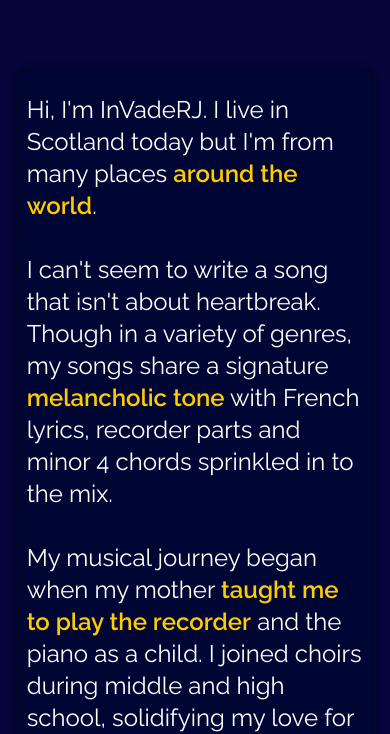
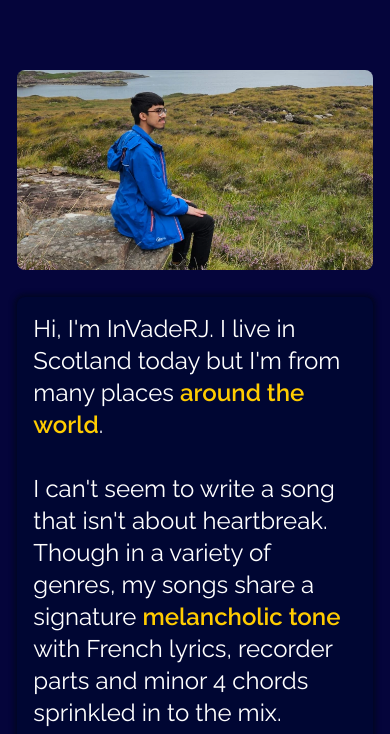
Before and after one commit to invaderjmusic/website, a plain HTML site: page about/index.html in a window 390 px wide. Shown: the part 368-1102 px from the top of the page. Drawn offline with Linux system fonts and the light colour scheme.

Commit message:
feat: add photo to about page

```diff
--- a/about/index.html
+++ b/about/index.html
@@ -200,7 +200,7 @@
         }
 
         #belowNavDiv {
-            height: 3em;
+            height: 2em;
         }
 
         @media screen and (max-width: 370px) {
@@ -213,17 +213,18 @@
             }
 
             #belowNavDiv {
-                height: 1.5em;
+                height: 0.5em;
             }
         }
 
     .soundcloud-excerpt {
         width: 70%;
+        margin: auto;
         background-color: #000633;
         border-radius: 0.5rem;
         box-shadow: 0px 0px 5px 3px #020624;
         padding: 0.5rem;
-      margin: auto;
+        box-sizing: border-box;
         text-align: left;
     }
 
@@ -246,31 +247,68 @@
         height: 200px;
         width: 70%;
         border-radius: 0.5rem;
-        padding: 0.5rem;
         margin: 1em auto;
         background-repeat: no-repeat;
         background-size: cover;
-    }
-
-    @media screen and (max-width: 900px) {
-      .soundcloud-excerpt {
-        width: 90%;
-      }
-
-      .section-image {
-        width: 90%;
-        background-position: top !important;
-      }
-
-      .soundcloud-excerpt p {
-        padding: 1rem 0px;
-      }
     }
 
     .strong {
         font-weight: 600;
         color: #ffcc00
     }
+
+    .flexbox {
+        width: 70%;
+        margin: 1em auto;
+        display: flex;
+        flex-direction: row;
+    }
+
+    .flexbox .section-image {
+        margin: 0 1em 0 0;
+        width: 40%;
+        height: auto;
+    }
+
+    .flexbox .soundcloud-excerpt {
+        width: 60%;
+    }
+
+    @media screen and (max-width: 1200px) {
+        .flexbox {
+            flex-direction: column;
+        }
+
+        .flexbox .section-image {
+            margin: 0 0 1em 0;
+            width: 100%;
+            height: 200px;
+        }
+
+        .flexbox .soundcloud-excerpt {
+            width: 100%;
+        }
+    }
+
+    @media screen and (max-width: 900px) {
+        .soundcloud-excerpt {
+            width: 95%;
+        }
+
+        .section-image {
+            width: 95%;
+            background-position: top !important;
+        }
+
+        .soundcloud-excerpt p {
+            padding: 0.5rem 0.5rem;
+        }
+
+        .flexbox {
+            width: 95%;
+        }
+    }
+
     </style>
 </head>
 
@@ -308,12 +346,17 @@
     </nav>
     <div id="belowNavDiv"></div>
 
+    <div class="flexbox">
+        <div class="section-image" style="background-image: url('/assets/profile-photo-web.webp'); background-position: top !important;"></div>
         <div class="soundcloud-excerpt">
             <p>
                 Hi, I'm InVadeRJ. I live in Scotland today but I'm from many places <span class="strong">around the world</span>.
                 <br /><br />
                 I can't seem to write a song that isn't about heartbreak. Though in a variety of genres, my songs share a signature <span class="strong">melancholic tone</span> with French lyrics, recorder parts and minor 4 chords sprinkled in to the mix.
             </p>
+        </div>
+    </div>
+    <div class="soundcloud-excerpt">
         <p>
             My musical journey began when my mother <span class="strong">taught me to play the recorder</span> and the piano as a child.
             I joined choirs during middle and high school, solidifying my love for singing. Despite this, I never manage to sing my own songs as well as they sound in my head...
@@ -364,7 +407,7 @@
           padding-bottom: 0.7rem;
           font-size: 1rem;
         ">
-            Page last updated: 30th July 2024
+            Page last updated: 29th August 2024
         </p>
     </footer>
 </body>
```
Lines whose indentation alone changed are shown as unchanged.
